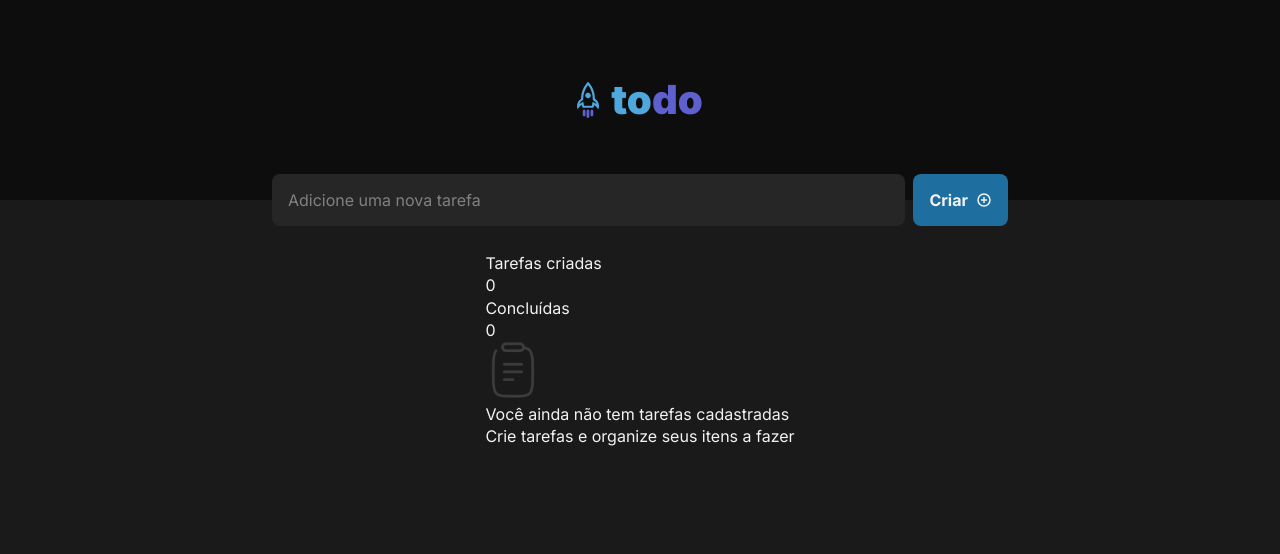
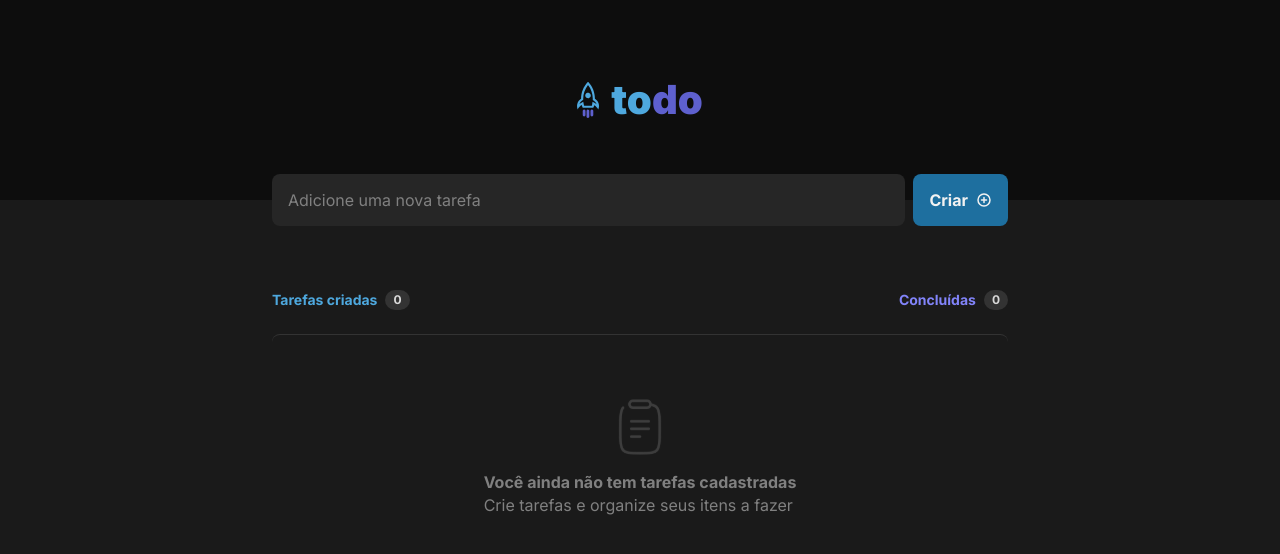
Before and after one commit to lucaslinyker/todoList, a React (Vite) app: page / in a window 1280 px wide. Shown: the top 554 px of the page. Built offline with nearby package versions, Linux system fonts and the light colour scheme.

Commit message:
:lipstick: feat: Estilizar o componente Tasks

```diff
--- a/src/components/Tasks.jsx
+++ b/src/components/Tasks.jsx
@@ -1,22 +1,24 @@
 import Clipboard from '/clipboard.svg'
+
+import styles from './Tasks.module.css'
 
 export function Tasks() {
   return (
-    <section>
-      <div>
-        <div>
+    <section className={styles.section}>
+      <div className={styles.header}>
+        <div className={styles.tasks}>
           <p>Tarefas criadas</p>
-          <span>0</span>
+          <span className={styles.span}>0</span>
         </div>
-        <div>
+        <div className={styles.completed}>
           <p>Concluídas</p>
-          <span>0</span>
+          <span className={styles.span}>0</span>
         </div>
       </div>
-      <div>
+      <div className={styles.empty}>
         <img src={Clipboard} height={56} alt='Clipboard' />
-        <p>
-          <span>Você ainda não tem tarefas cadastradas</span><br />
+        <p className={styles.p}>
+          <strong>Você ainda não tem tarefas cadastradas</strong><br />
           Crie tarefas e organize seus itens a fazer
         </p>
       </div>
--- /dev/null
+++ b/src/components/Tasks.module.css
@@ -0,0 +1,52 @@
+.section {
+  margin-top: calc(64px - (52.8px / 2));
+  max-width: 736px;
+  width: 100%;
+}
+
+.header {
+  display: flex;
+  justify-content: space-between;
+  margin-bottom: 24px;
+}
+
+.tasks, .completed {
+  display: flex;
+  align-items: center;
+  gap: .5rem;
+
+  font-weight: bold;
+  font-size: 14px;
+}
+
+.tasks {
+  color: var(--blue);
+}
+
+.completed {
+  color: var(--purple);
+}
+
+.span {
+  color: var(--gray-200);
+  background: var(--gray-400);
+  border-radius: 999px;
+  padding: 2px 8px;
+  font-size: 12px;
+}
+
+.empty {
+  display: flex;
+  flex-direction: column;
+  align-items: center;
+  justify-content: center;
+  gap: 16px;
+
+  border-top: 1px solid var(--gray-400);
+  border-radius: 8px;
+  padding: 64px 24px;
+}
+
+.empty .p {
+  color: var(--gray-300);
+}
```
